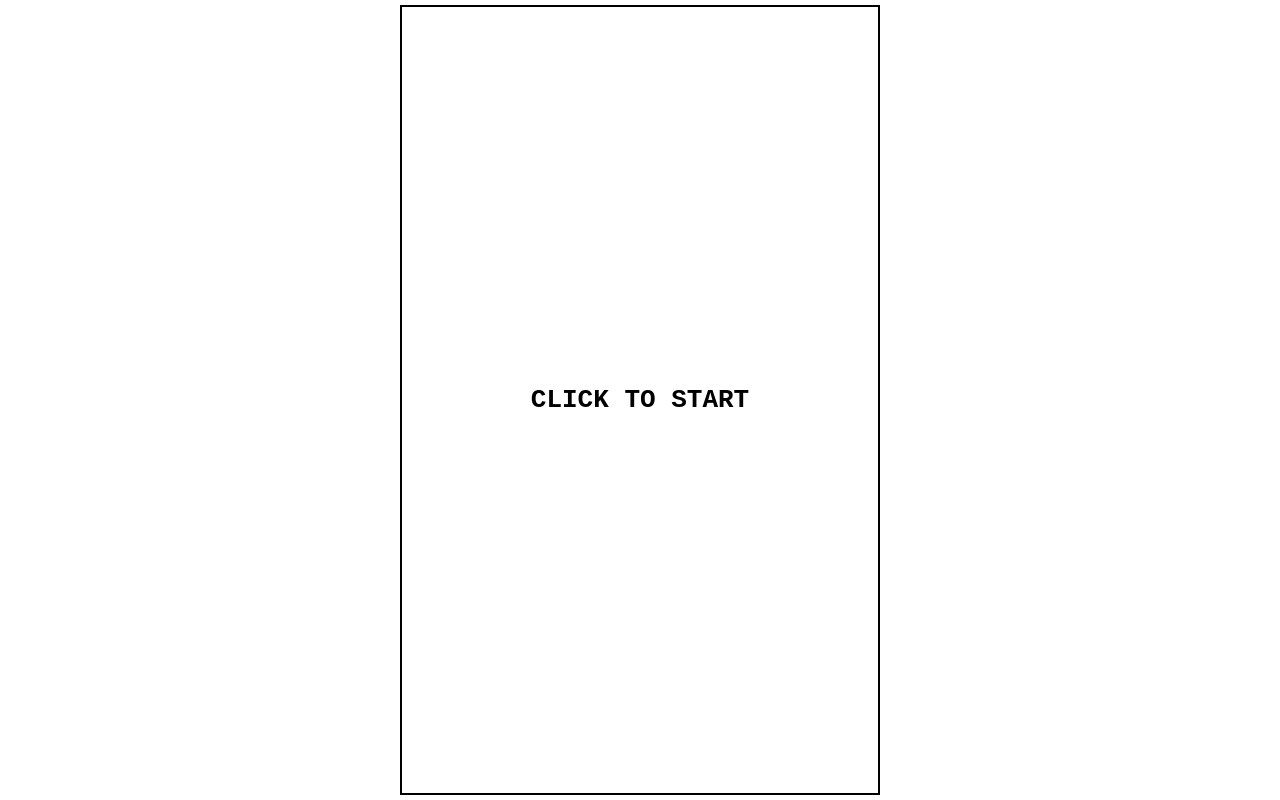
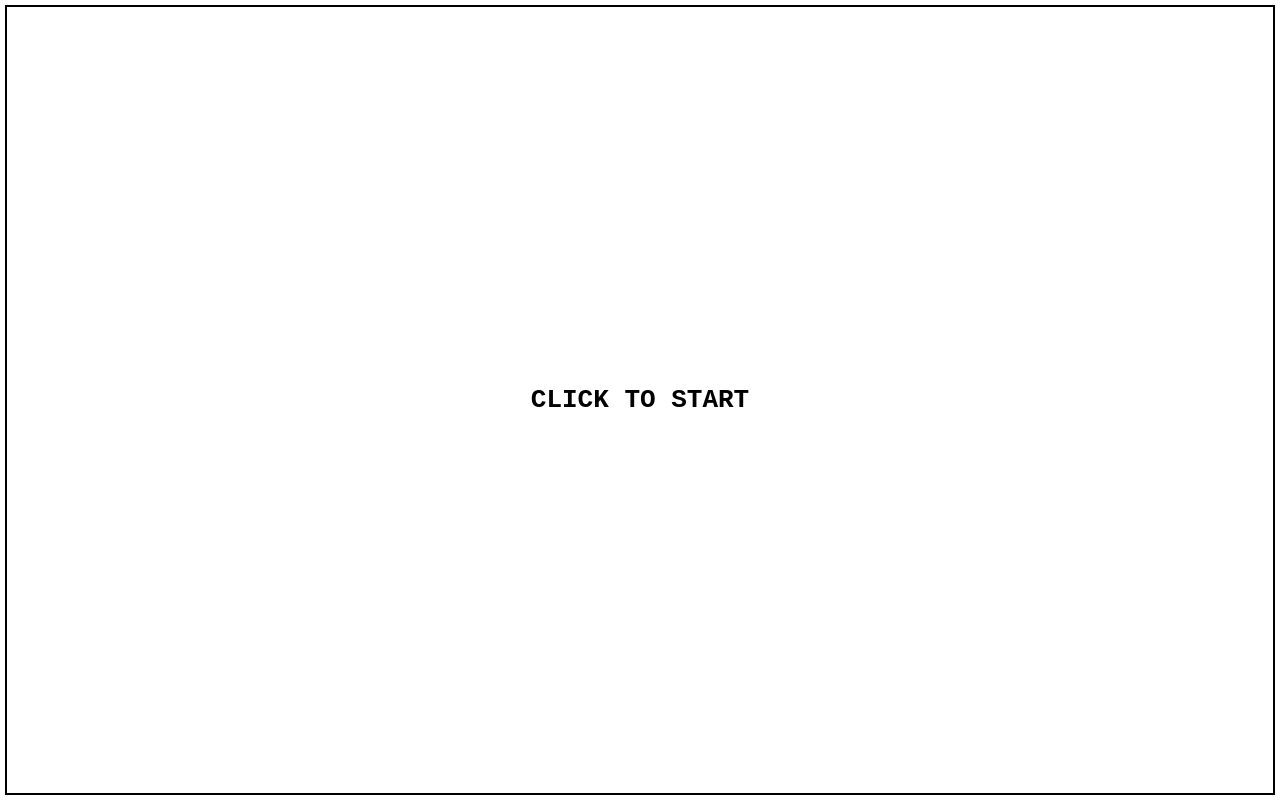
Before and after one commit to sebasdv/embryo-player-v4, a website built with Vite: page index.html in a window 1280 px wide. Built offline with nearby package versions, Linux system fonts and the light colour scheme.

Commit message:
Enhance: Maximize frame layout for full screen mobile experience

```diff
--- a/src/style.css
+++ b/src/style.css
@@ -12,7 +12,6 @@ body {
   align-items: center;
   min-height: 100vh;
   font-family: monospace;
-  /* Minimalist font default */
 }
 
 #app {
@@ -28,12 +27,11 @@ body {
   margin: 5px;
   /* Flexible sizing with minimums */
   width: calc(100% - 10px);
-  height: calc(100vh - 10px);
+  height: calc(100dvh - 10px);
   min-width: 360px;
   min-height: 640px;
-  max-width: 480px;
-  /* Optional: Keep it phone-like constraints if desired, or remove for full flex */
-  max-height: 900px;
+
+  /* Removed max-width/max-height for full screen scaling */
 
   background-color: white;
   display: flex;
```
